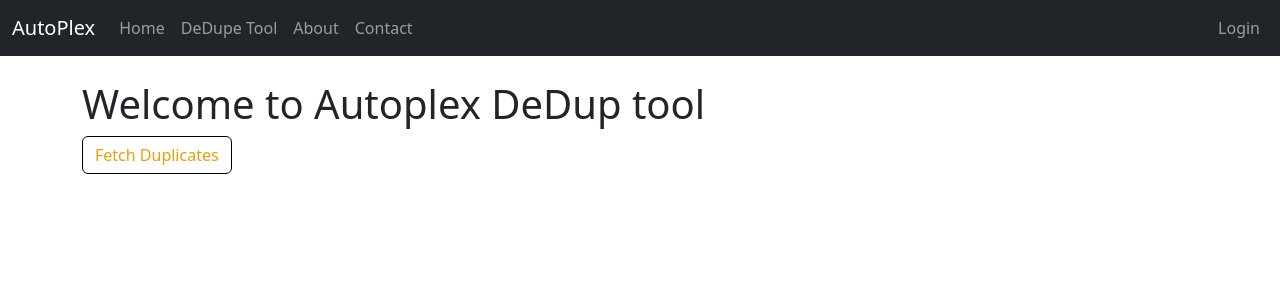
After one commit to johnsturgeon/plex-tools, a FastAPI app: template app/templates/duplicates.j2 in a window 1280 px wide. The commit adds this page. Shown: the top 300 px of the page. Run offline with FastAPI, Linux system fonts and the light colour scheme; the template is opened without the code that fills it, so the values that code supplies are empty; parts of the project's set-up code (start-up, migrations or seed data) failed here and were passed over.

Commit message:
Added the duplicates page and refactored the login flow (#89)
* WIP

* Added a default home page and a 'duplicate' page (no route yet)

Resolves #88
Resolves #85

* Added duplicate page

* Created a 'fetch duplicates' route

```diff
--- a/app/main.py
+++ b/app/main.py
@@ -68,6 +68,18 @@ templates = Jinja2Templates(directory="templates")
 user_tokens = {}
 
 
+async def get_user_from_request(request: Request) -> Optional[PlexUser]:
+    plex_user = None
+    plex_uuid = request.cookies.get("plex_uuid")
+    if plex_uuid:
+        with Session(engine) as session:
+            statement = select(PlexUser).where(PlexUser.plex_uuid == plex_uuid)
+            # noinspection PyTypeChecker
+            result = session.exec(statement)
+            plex_user = result.first()
+    return plex_user
+
+
 async def verify_plex_user(request: Request) -> PlexUser:
     """
     Verify the Plex user from the current session or redirect to the login if not authenticated.
@@ -85,14 +97,7 @@ async def verify_plex_user(request: Request) -> PlexUser:
     Raises:
         HTTPException: If the user is not authenticated, with a temporary redirect header to the login page.
     """
-    plex_user = None
-    plex_uuid = request.cookies.get("plex_uuid")
-    if plex_uuid:
-        with Session(engine) as session:
-            statement = select(PlexUser).where(PlexUser.plex_uuid == plex_uuid)
-            # noinspection PyTypeChecker
-            result = session.exec(statement)
-            plex_user = result.first()
+    plex_user: PlexUser = await get_user_from_request(request)
     if plex_user:
         return plex_user
     if request.cookies.get("plex_uuid"):
@@ -103,7 +108,7 @@ async def verify_plex_user(request: Request) -> PlexUser:
     )
 
 
-async def get_auth_token_from_pin(request: Request) -> Optional[str]:
+async def get_auth_token_from_pin(pin_id: str, pin_code: str) -> Optional[str]:
     """
     Retrieve the authentication token from a previously generated PIN stored in session.
 
@@ -112,19 +117,16 @@ async def get_auth_token_from_pin(request: Request) -> Optional[str]:
     PIN information from the session.
 
     Args:
-        request (Request): The incoming HTTP request.
+        pin_id (str): The PIN ID of the PLEX user.
+        pin_code (str): The PIN code of the PLEX user.
 
     Returns:
         Optional[str]: The retrieved authentication token if available; otherwise, None.
     """
     auth_token: Optional[str] = None
-    pin_info = request.session.get("pin_info")
-    if pin_info:
-        pin_data = await fetch_auth_token(
-            pin_id=pin_info.get("pin_id"), pin_code=pin_info.get("pin_code")
-        )
+    pin_data = await fetch_auth_token(pin_id, pin_code)
+    if isinstance(pin_data, dict):
         auth_token = pin_data.get("authToken")
-        request.session.pop("pin_info")
     return auth_token
 
 
@@ -227,7 +229,31 @@ async def get_plex_user_from_auth_token(auth_token) -> Optional[PlexUser]:
 
 
 @app.get("/")
-async def root(request: Request, plex_user: PlexUser = Depends(verify_plex_user)):
+async def root(request: Request):
+    """
+    Render the home page for authenticated Plex users.
+
+    This route handler renders the home page template with the authenticated user's information.
+
+    Args:
+        request (Request): The incoming HTTP request.
+        plex_user (PlexUser): The authenticated Plex user, obtained via dependency injection.
+
+    Returns:
+        TemplateResponse: The rendered home page.
+    """
+    user_name: Optional[str] = None
+    plex_user: PlexUser = await get_user_from_request(request)
+    if plex_user:
+        user_name: str = plex_user.name
+    return templates.TemplateResponse(
+        "home.j2",
+        {"request": request, "user_name": user_name},
+    )
+
+
+@app.get("/duplicates")
+async def duplicates(request: Request, plex_user: PlexUser = Depends(verify_plex_user)):
     """
     Render the home page for authenticated Plex users.
 
@@ -241,17 +267,35 @@ async def root(request: Request, plex_user: PlexUser = Depends(verify_plex_user)
         TemplateResponse: The rendered home page.
     """
     return templates.TemplateResponse(
-        "home.j2",
-        {
-            "request": request,
-            "name": plex_user.name,
-            "auth_token": plex_user.auth_token,
-        },
+        "duplicates.j2",
+        {"request": request, "plex_user": plex_user},
+    )
+
+
+@app.get("/fetch_duplicates")
+async def fetch_duplicates(
+    request: Request, plex_user: PlexUser = Depends(verify_plex_user)
+):
+    """
+    Render the home page for authenticated Plex users.
+
+    This route handler renders the home page template with the authenticated user's information.
+
+    Args:
+        request (Request): The incoming HTTP request.
+        plex_user (PlexUser): The authenticated Plex user, obtained via dependency injection.
+
+    Returns:
+        TemplateResponse: The rendered home page.
+    """
+    return templates.TemplateResponse(
+        "duplicates.j2",
+        {"request": request, "plex_user": plex_user, "duplicates": ["one", "two"]},
     )
 
 
 @app.get("/callback")
-async def callback(request: Request):
+async def callback(request: Request, pin_id: str, pin_code: str):
     """
     Handle the callback from Plex authentication.
 
@@ -261,12 +305,14 @@ async def callback(request: Request):
 
     Args:
         request (Request): The incoming HTTP request containing session data.
+        pin_id (str): The ID of the generated PIN.
+        pin_code (str): The code corresponding to the PIN.
 
     Returns:
         RedirectResponse: A redirection to the home page if authentication is successful,
                           or to the login page if not.
     """
-    auth_token = await get_auth_token_from_pin(request)
+    auth_token = await get_auth_token_from_pin(pin_id, pin_code)
     if auth_token:
         plex_user: PlexUser = await get_plex_user_from_auth_token(auth_token)
         plex_uuid: str = plex_user.plex_uuid
@@ -321,20 +367,14 @@ async def login(request: Request):
     if not pin_code or not pin_id:
         return JSONResponse(status_code=500, content={"error": "Invalid PIN response"})
 
+    forward_url = f"{config.APP_FORWARD_URL}?pin_id={pin_id}&pin_code={pin_code}"
     auth_url = (
         f"{config.PLEX_AUTH_URL}?clientID={config.APP_CLIENT_ID}&code={pin_code}"
         f"&context%5Bdevice%5D%5Bproduct%5D="
         + urllib.parse.quote(config.APP_PRODUCT_NAME)
         + "&forwardUrl="
-        + urllib.parse.quote(config.APP_FORWARD_URL)
+        + urllib.parse.quote(forward_url)
     )
-    # Store the PIN information temporarily in the session.
-    request.session["pin_info"] = {
-        "pin_id": pin_id,
-        "pin_code": pin_code,
-        "auth_token": None,
-    }
-
     return RedirectResponse(auth_url)
 
 
--- a/app/templates/base.j2
+++ b/app/templates/base.j2
@@ -16,15 +16,24 @@
     <!-- Navbar -->
     <nav class="navbar navbar-expand-lg navbar-dark bg-dark">
         <div class="container-fluid">
-            <a class="navbar-brand" href="#">MyApp</a>
+            <a class="navbar-brand" href="#">AutoPlex</a>
             <button class="navbar-toggler" type="button" data-bs-toggle="collapse" data-bs-target="#navbarNav">
                 <span class="navbar-toggler-icon"></span>
             </button>
             <div class="collapse navbar-collapse" id="navbarNav">
                 <ul class="navbar-nav">
-                    <li class="nav-item"><a class="nav-link" href="#">Home</a></li>
-                    <li class="nav-item"><a class="nav-link" href="#">About</a></li>
+                   <li class="nav-item"><a class="nav-link" href="#">Home</a></li>
+                    <li class="nav-item">
+                        <a class="nav-link" href="{{ url_for('duplicates') }}">DeDupe Tool</a>
+                    </li>
+                     <li class="nav-item"><a class="nav-link" href="#">About</a></li>
                     <li class="nav-item"><a class="nav-link" href="#">Contact</a></li>
+                </ul>
+                <!-- Right justified Login link -->
+                <ul class="navbar-nav ms-auto">
+                    <li class="nav-item">
+                        <a class="nav-link" href="/auth/login">Login</a>
+                    </li>
                 </ul>
             </div>
         </div>
--- /dev/null
+++ b/app/templates/duplicates.j2
@@ -0,0 +1,13 @@
+{% extends "base.j2" %}
+
+{% block title %}Duplicates{% endblock %}
+
+{% block content %}
+    <h1>Welcome to Autoplex DeDup tool</h1>
+    <a href="{{ url_for('fetch_duplicates') }}" class="btn rounded" style="color: #e5a00c; border: 1px solid black;">Fetch Duplicates</a>
+    {% if duplicates %}
+    	{% for duplicate in duplicates %}
+        <div class="duplicate">{{ duplicate }}</div>
+        {% endfor %}
+    {% endif %}
+{% endblock %}
```
Also changed, not shown: app/templates/home.j2 (+6 -4 lines).
